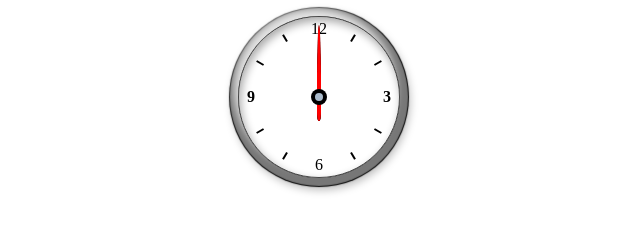
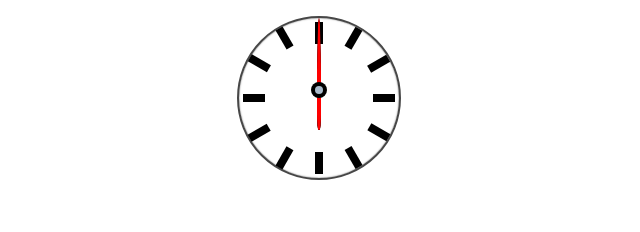
Before and after one commit to ha6icht/sbbClock, a plain HTML site: page index.html in a window 1280 px wide. Shown: the whole page, without its empty margins (321-961 px from the left). Drawn offline with Linux system fonts and the light colour scheme.

Commit message:
Change styles.css

```diff
--- a/styles.css
+++ b/styles.css
@@ -4,14 +4,13 @@
     height:10em;
     line-height:1.5em;
     margin:1em auto;
-    border:0.0625em solid #444;
+    border:0.13rem solid #474747;
     border-radius:50%;
-    box-shadow:
-      inset 0.125em 0.25em 0.5em #0005,
-      -0.25em -0.5em 0.5em #FFFC,
-      0 0 0.0625em 0.5em #777,
-      0 0 0.0625em 0.5625em #000,
-      0.125em 0.25em 0.5em 0.5em #0004;
+    box-shadow:inset 0 0 0.09rem #474747;
+      /*-0.25em -0.5em 0.5em #FFFC,
+      0 0 0.0225em 0.05em #474747,*/
+      /*0 0 0.0025em 0.025em #000,*/
+      /*0.0125em 0.025em 0.05em 0.05em #0004;*/
 }
 
 #clock *,
@@ -26,47 +25,63 @@
 #clock b:before,
 #clock b:after {
     position:absolute;
-    width:1.5em;
+    width:1.5rem;
     text-align:center;
 }
 
 #clock b {
     position:absolute;
-    top:4.25em;
+    top:4.74em;
     width:100%;
 }
 
 #clock:before,
 #clock:after {
-    left:4.25em;
+    left:4.74em;
 }
 
 #clock:before {
-    content:"12";
-    top:0;
+    content:"";
+    top: 0.23em;
+    width: 0.5em;
+    height: 1.4em;
+    background-color: #000;
 }
 
 #clock:after {
-    content:"6";
-    bottom:0;
+    content:"";
+    bottom:0.23em;
+    width: 0.5em;
+    height: 1.4em;
+    background-color: #000;
 }
 
 #clock b:before {
-    left:0;
-    content:"9";
+    left:0.23em;
+    content:"";
+    width: 1.4em;
+    height: 0.5em;
+    background-color: #000;
 }
 
 #clock b:after {
-    right:0;
-    content:"3";
+    right:0.23em;
+    content:"";
+    width: 1.4em;
+    height: 0.5em;
+    background-color: #000;
 }
 
 #clock span {
     position:absolute;
     top:0;
-    left:4.9375em;
-    width:0.125em;
+    left:4.77em;
+    width:0.53em;
+    /*padding-top: 1.4em;*/
     height:100%;
+    /*background-color: aqua;*/
+    /*transform:rotate(90deg);*/
+    z-index: 10;
 }
 
 #clock span + span {
@@ -77,10 +92,14 @@
 #clock span:before,
 #clock span:after {
     position:absolute;
-    top:0.5em;
+    top:0;
     left:0;
-    width:100%;
-    height:9em;
+    width:90%;
+    height:100%;
+    content: "";
+    /*margin-top: 0.25em;
+    margin-bottom: 0.25em;*/
+    /*background-color: bisque;*/
 }
 
 #clock span:before,
@@ -88,7 +107,7 @@
     content:"";
     border-style:solid;
     border-color:#000;
-    border-width:0.5em 0;
+    border-width:1.4em 0;
     transform:rotate(30deg);
 }
 
```
